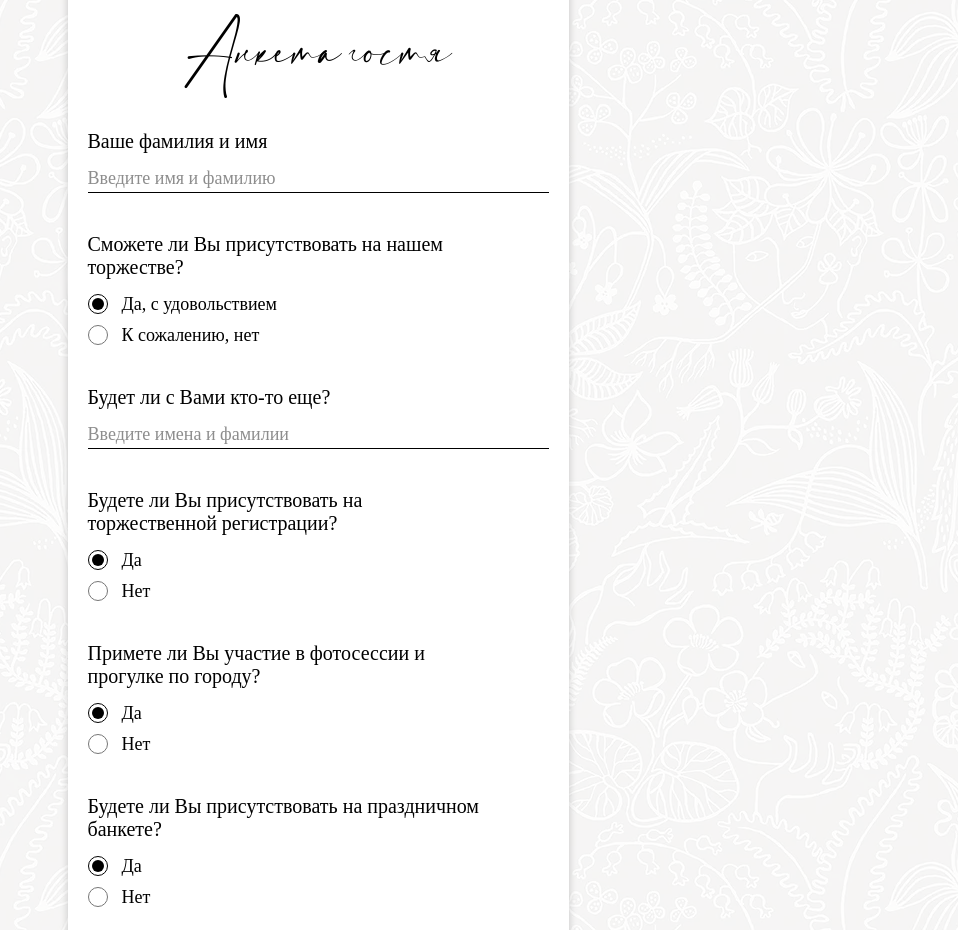
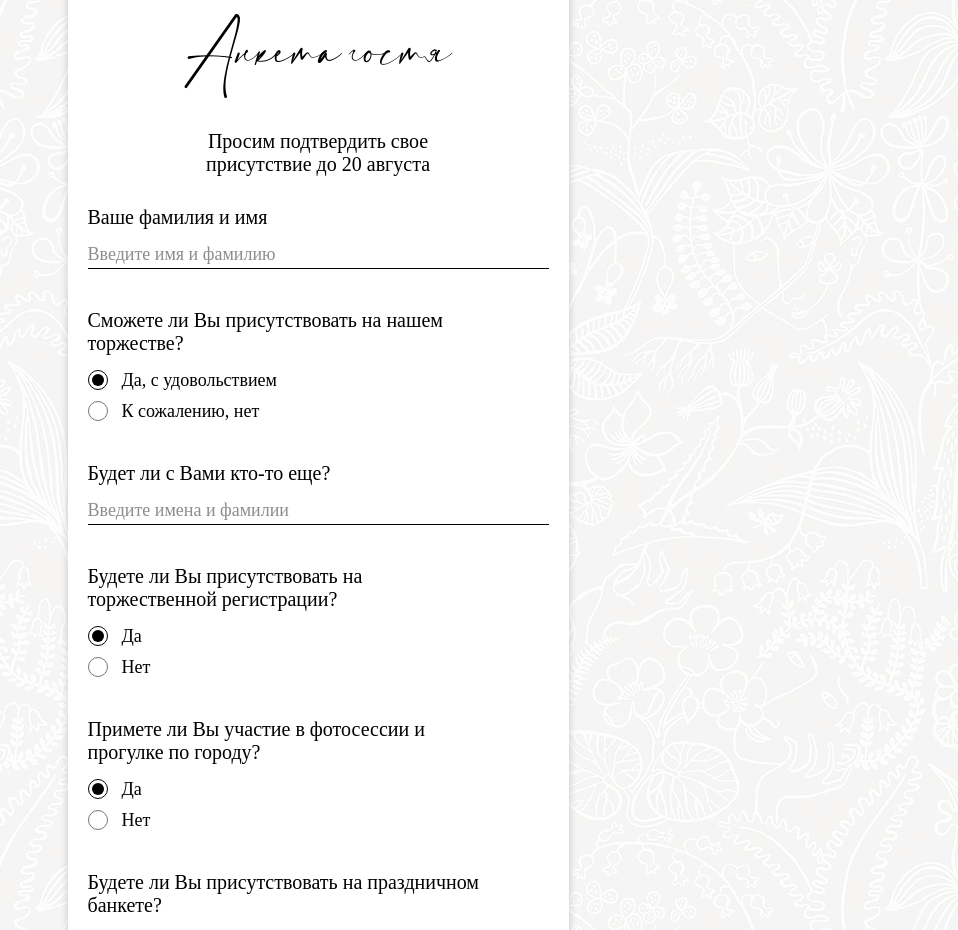
Before and after one commit to ILSNV/wedding_1, a website: page app/index.html in a window 1280 px wide. Shown: the part 4140-5070 px from the top of the page, without its empty margins (322-1280 px from the left). Drawn offline with Linux system fonts and the light colour scheme; a web font is replaced by a local one.

Commit message:
fix: add markup the rsvp block and add function fixed header for the Telegramm

```diff
--- a/app/index.html
+++ b/app/index.html
@@ -151,7 +151,10 @@
 
         <div class="rsvp">
             <p class="rsvp__title wow fadeIn" data-wow-delay="0.2s">Анкета гостя</p>
-
+            <p class="rsvp__subtitle">
+                Просим подтвердить свое <br>
+                присутствие до 20 августа
+            </p>
             <form action="send.php" method="post" class="form">
 
                 <div class="form__group wow fadeIn">
--- a/app/js/main.js
+++ b/app/js/main.js
@@ -24,4 +24,8 @@ window.addEventListener('load', () => {
         blockSeconds.innerHTML = seconds;
     }, 1000);
 
+    let header = document.querySelector('.header');
+    let h = header.clientHeight;
+    header.style.height = `${h}px`;
+
 });
--- a/app/js/mainScript.js
+++ b/app/js/mainScript.js
@@ -24,4 +24,8 @@ window.addEventListener('load', () => {
         blockSeconds.innerHTML = seconds;
     }, 1000);
 
+    let header = document.querySelector('.header');
+    let h = header.clientHeight;
+    header.style.height = `${h}px`;
+
 });
--- a/app/scss/style.scss
+++ b/app/scss/style.scss
@@ -561,6 +561,12 @@ body {
     }
 }
 
+.rsvp__subtitle {
+    text-align: center;
+    margin-bottom: 30px;
+    font-size: clamp(0.938rem, 0.385rem + 2.76vw, 1.25rem);
+}
+
 @media (min-width: 501px) and (max-height: 850px) {
     .header__name {
         padding-top: 30px;
```
Also changed, not shown: app/css/style.min.css.
